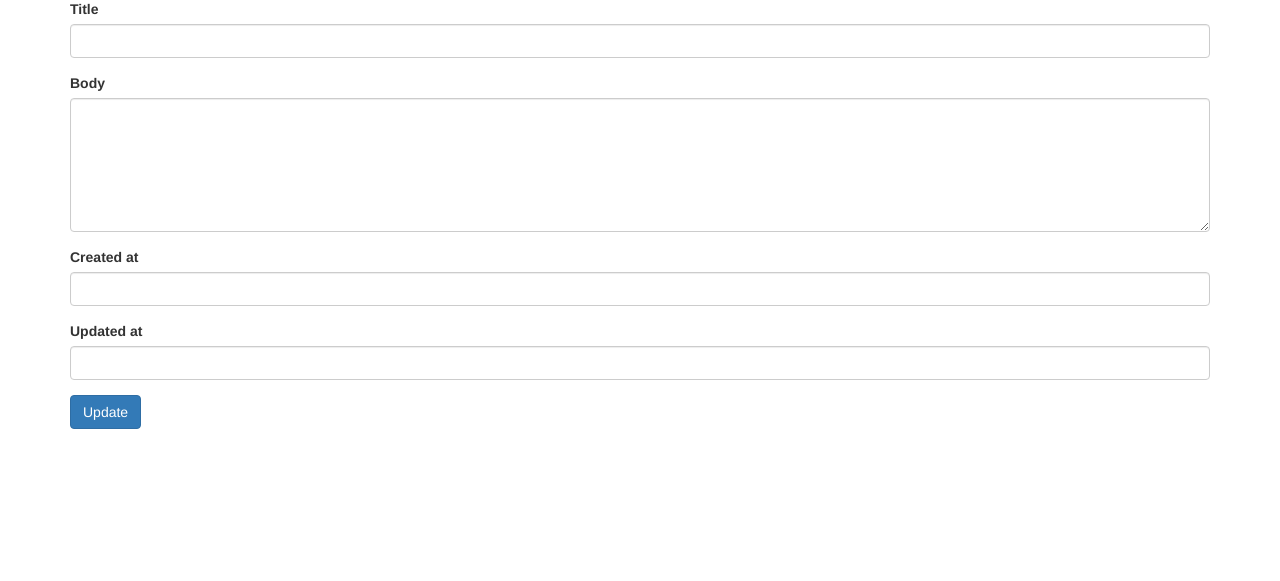
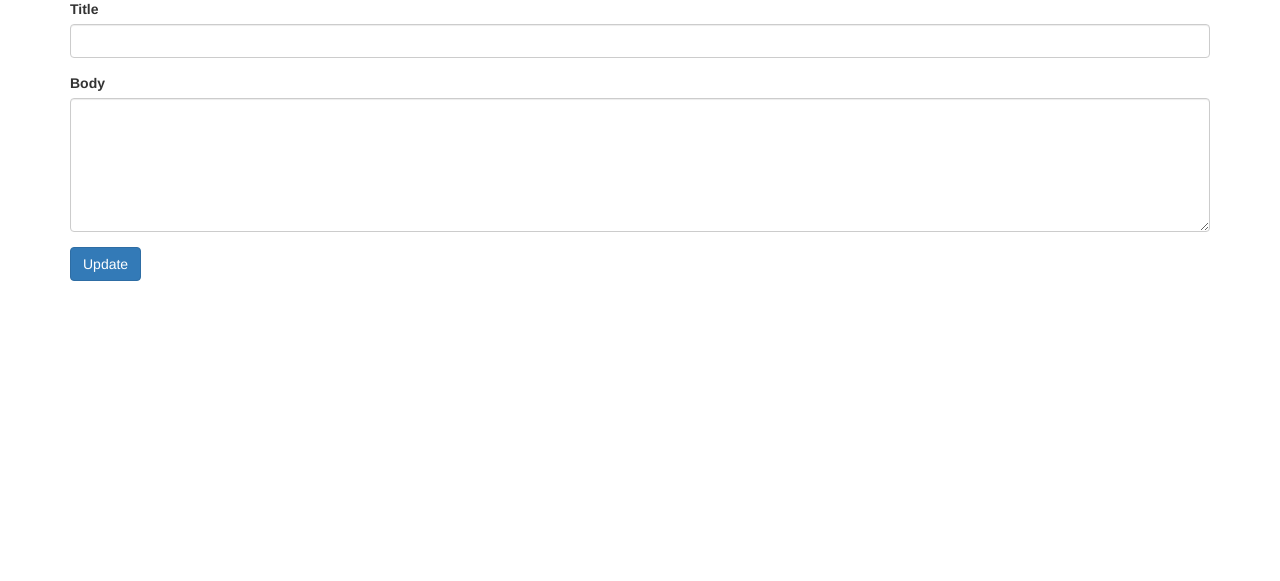
Before and after one commit to LadlenDU/news2, a Yii app: template views/admin/news/create.php in a window 1280 px wide. Shown: the part 141-722 px from the top of the page. Run offline with PHP 8.4 and a stand-in for Yii, Linux system fonts and the light colour scheme; the template is opened without the code that fills it, so the values that code supplies are empty; form fields are guessed from the names that the template uses; some libraries are stand-ins or nearby versions.

Commit message:
unnecessary fields commented for news

```diff
--- a/views/admin/news/_form.php
+++ b/views/admin/news/_form.php
@@ -16,9 +16,9 @@ use yii\widgets\ActiveForm;
 
     <?= $form->field($model, 'body')->textarea(['rows' => 6]) ?>
 
-    <?= $form->field($model, 'created_at')->textInput() ?>
+    <?/*= $form->field($model, 'created_at')->textInput() */?><!--
 
-    <?= $form->field($model, 'updated_at')->textInput() ?>
+    --><?/*= $form->field($model, 'updated_at')->textInput() */?>
 
     <div class="form-group">
         <?= Html::submitButton($model->isNewRecord ? Yii::t('app', 'Create') : Yii::t('app', 'Update'), ['class' => $model->isNewRecord ? 'btn btn-success' : 'btn btn-primary']) ?>
```
